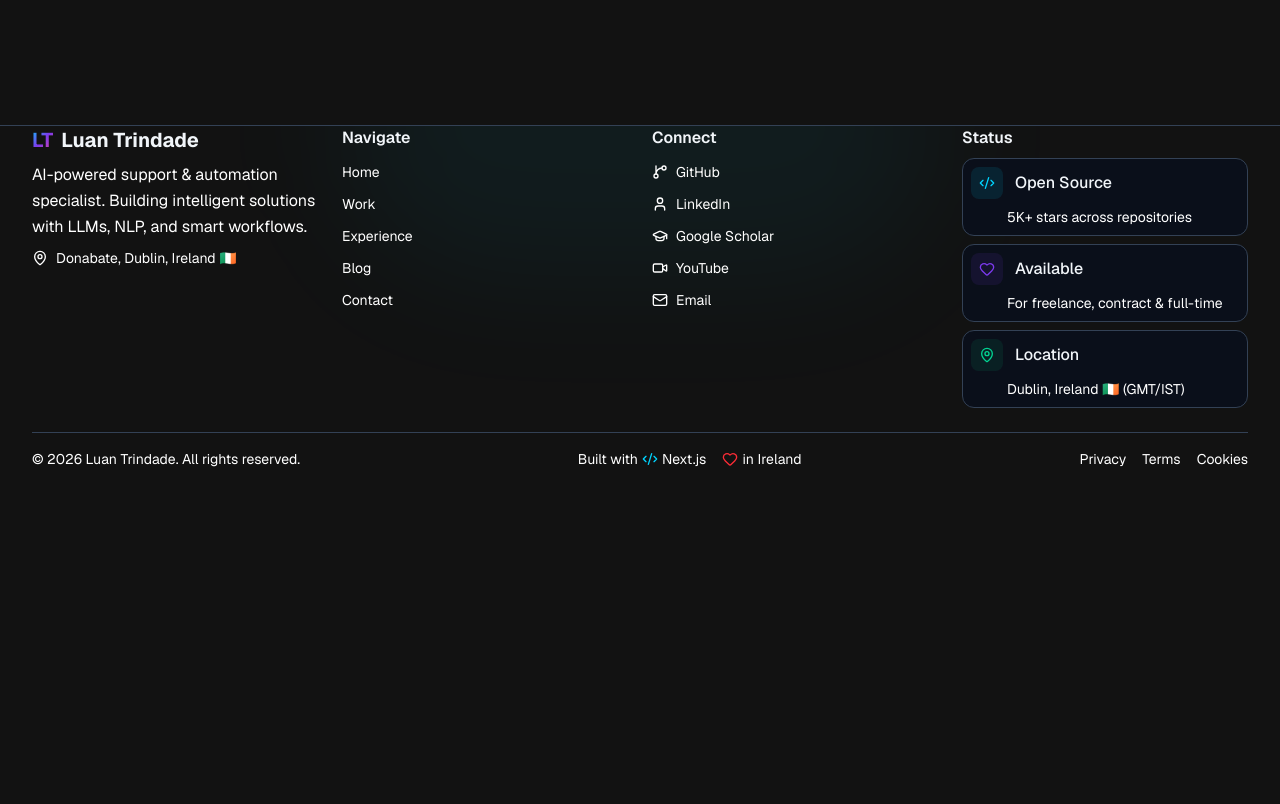
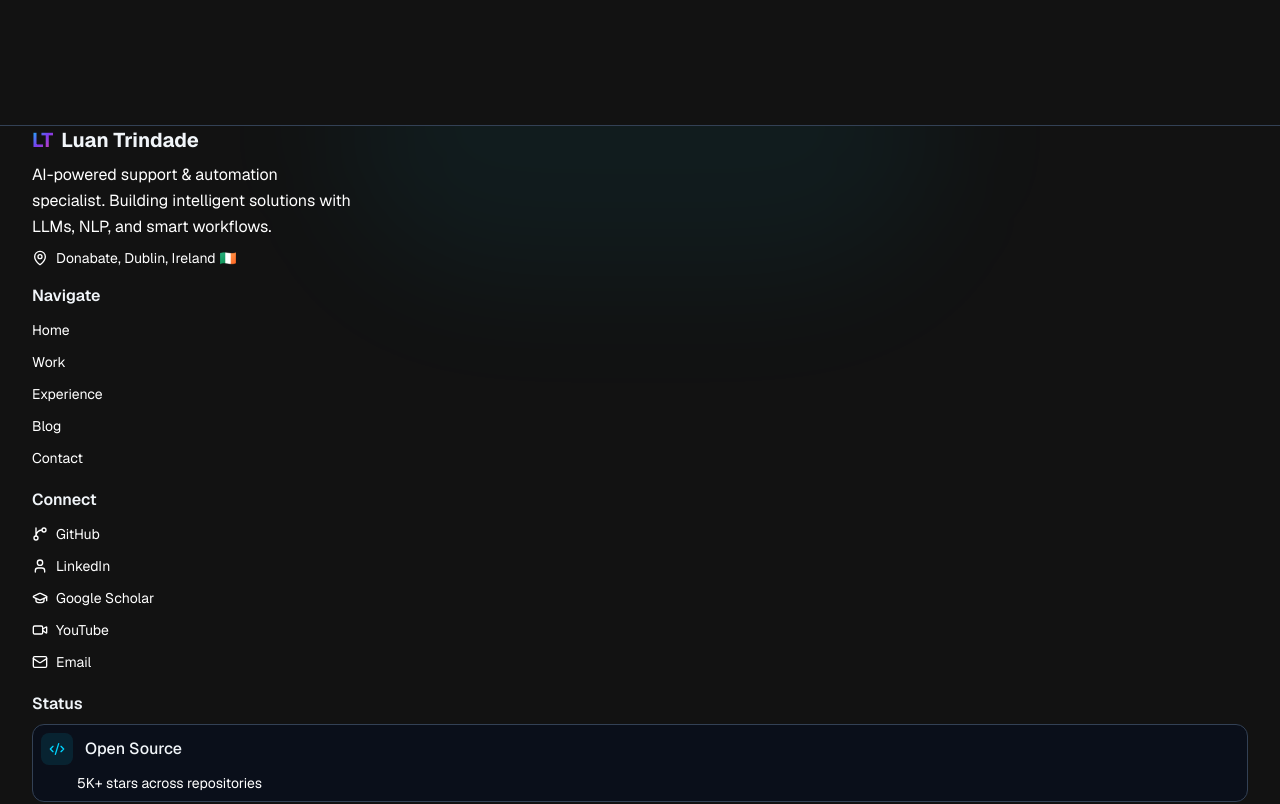
Before and after one commit to luaantrindade/myblog, a Next.js app: page / in a window 1280 px wide. Shown: the part 8640-9444 px from the top of the page. Before the commit the page ends 9109 px from the top, so only its background shows below. Built offline with nearby package versions, Linux system fonts and the light colour scheme.

Commit message:
Make footer mobile layout single column grid for shorter organized look

```diff
--- a/components/Footer.tsx
+++ b/components/Footer.tsx
@@ -28,8 +28,8 @@ export default function Footer() {
       {/* Background glow */}
       <div className="absolute top-0 left-1/2 -translate-x-1/2 w-[400px] h-[200px] sm:w-[600px] sm:h-[300px] bg-primary/5 rounded-full blur-3xl -translate-y-1/2" aria-hidden="true" />
 
-      <div className="section-container relative py-6 lg:py-20">
-        <div className="grid grid-cols-1 sm:grid-cols-2 lg:grid-cols-4 gap-2 sm:gap-4 lg:gap-6">
+      <div className="section-container relative py-4 lg:py-20">
+        <div className="grid grid-cols-1 gap-2 sm:gap-4">
           {/* Brand */}
           <div className="lg:col-span-1">
             <Link href="/" className="flex items-center gap-2 text-xl font-bold text-foreground mb-2" aria-label="Luan Trindade - Home">
--- a/next.config.ts
+++ b/next.config.ts
@@ -11,3 +11,4 @@ export default nextConfig;// Trigger rebuild Fri Oct  2 17:07:36 UTC 2026
 // Trigger rebuild Fri Oct  2 17:33:14 UTC 2026
 // Trigger rebuild 2026-10-02 18:07:38 UTC
 // Trigger rebuild 2026-10-02 20:25:50 UTC
+// Footer mobile grid update 2026-10-02 21:50:45 UTC
```
